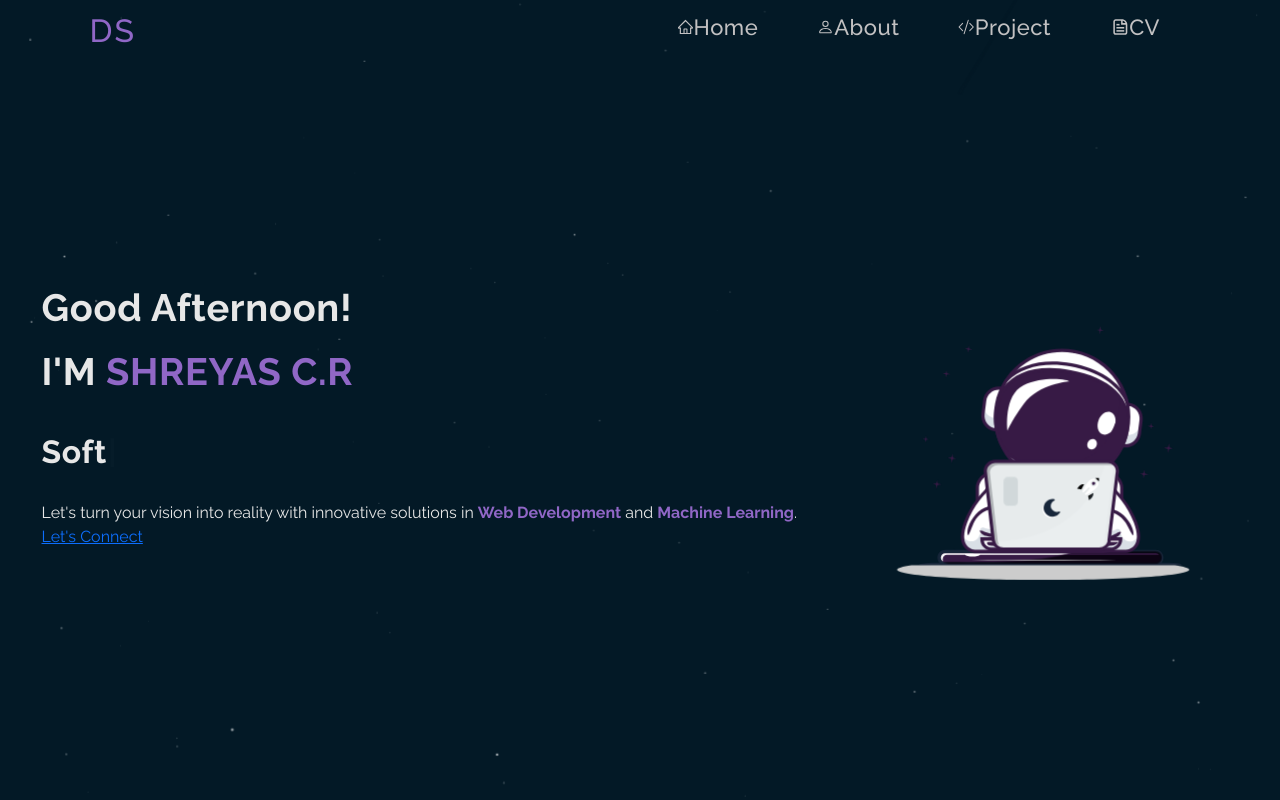
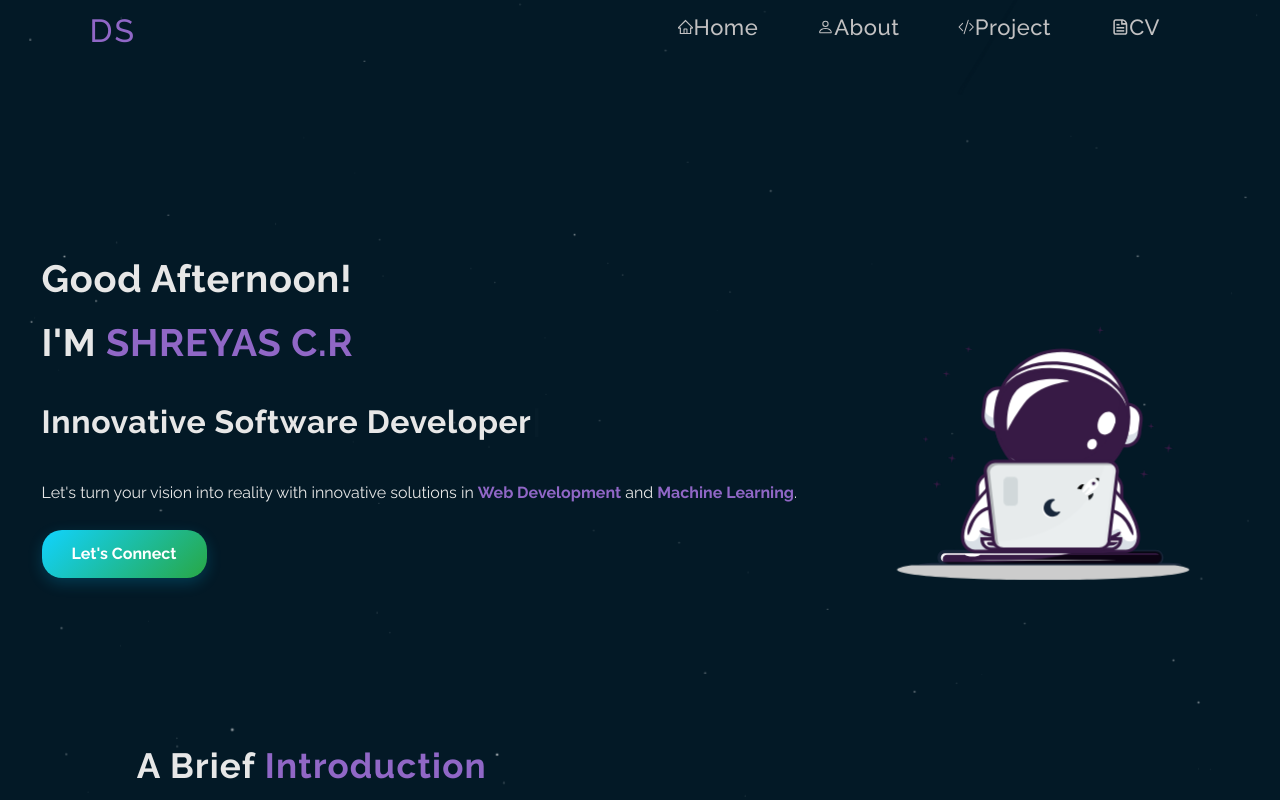
Before and after one commit to ssyasa/Portfolio, a React (Create React App) app: page / in a window 1280 px wide. Shown: the top 800 px of the page. Built offline with nearby package versions, Linux system fonts and the light colour scheme.

Commit message:
modified:   Footer.js 	modified:   Home.js 	modified:   Typed.js

```diff
--- a/src/Components/Footer.js
+++ b/src/Components/Footer.js
@@ -8,8 +8,8 @@ const Footer = () => {
       <h4>Developed by Shreyas C.R</h4>
       <h4>Copyright &copy; 2024 Shreyas</h4>
       <div className='footerLinks'>
-        <a href="https://github.com/shreyascr" target='_blank' rel="noreferrer"><FaGithub/></a>
-        <a href="https://www.linkedin.com/in/shreyas-cr/" target='_blank' rel="noreferrer"><FaLinkedin/></a>
+        <a href="https://github.com/ssyasa" target='_blank' rel="noreferrer"><FaGithub/></a>
+        <a href="https://www.linkedin.com/in/shreyas-c-r-777b4229a" target='_blank' rel="noreferrer"><FaLinkedin/></a>
         <a href='mailto:shreyassrt483@gmail.com' target='_blank' rel="noreferrer"><GrMail/></a>
       </div>
     </footer>
--- a/src/Components/Home.js
+++ b/src/Components/Home.js
@@ -1,4 +1,4 @@
-import React from 'react';
+import React, { useState } from 'react';
 import Lottie from "lottie-react";
 import SpaceBoy from "../LottieFiles/SpaceBoy.json";
 import Typed from "./Typed.js";
@@ -18,6 +18,56 @@ const getTimeOfDayGreeting = () => {
 };
 
 const Home = () => {
+  const [isHover, setIsHover] = useState(false);
+
+  const styles = {
+    aboutText: {
+      position: 'relative',
+      top: '-70px', // Shift the introduction 20px above its original position
+    },
+    ctaButton: {
+      marginTop: '25px',
+      padding: '12px 30px',
+      background: 'linear-gradient(135deg, #11d3ff, #28a745)',
+      color: '#fff',
+      border: 'none',
+      borderRadius: '20px',
+      cursor: 'pointer',
+      fontSize: '1rem',
+      fontWeight: 'bold',
+      outline: 'none',
+      position: 'relative',
+      overflow: 'hidden',
+      transition: 'transform 0.4s ease, box-shadow 0.4s ease, background 0.3s ease',
+      boxShadow: isHover
+        ? '0 15px 30px rgba(0, 195, 255, 0.4)'
+        : '0 5px 15px rgba(0, 195, 255, 0.2)',
+      transform: isHover ? 'scale(1.1) rotate(0deg)' : 'scale(1)',
+    },
+    ctaButtonHover: {
+      boxShadow: '0 20px 40px rgba(0, 195, 255, 0.6)',
+      background: 'linear-gradient(135deg, #00aaff, #20c997)',
+      transform: 'scale(1.1) rotate(3deg)',
+    },
+    rippleEffect: {
+      content: '""',
+      display: 'block',
+      position: 'absolute',
+      width: '100%',
+      height: '100%',
+      top: 0,
+      left: 0,
+      borderRadius: 'inherit',
+      background: 'rgba(255, 255, 255, 0.5)',
+      opacity: 0,
+      pointerEvents: 'none',
+      transition: 'opacity 0.6s ease, transform 0.6s ease',
+    },
+    ctaText: {
+      marginTop: '10px',
+    },
+  };
+
   return (
     <div>
       {/* Home Section */}
@@ -26,9 +76,18 @@ const Home = () => {
           <h1>{getTimeOfDayGreeting()}</h1>
           <h1>I'M <b>SHREYAS C.R</b></h1>
           <Typed />
-          <p className="cta-text">
+          <p style={styles.ctaText}>
             Let's turn your vision into reality with innovative solutions in <b>Web Development</b> and <b>Machine Learning</b>. <br />
-            <a href="#contact" className="cta-button">Let's Connect</a>
+            <button
+              style={styles.ctaButton}
+              onMouseEnter={() => setIsHover(true)}
+              onMouseLeave={() => setIsHover(false)}
+              onClick={() => window.open('https://www.linkedin.com/in/shreyas-c-r-777b4229a', '_blank')}
+              className="cta-button"
+            >
+              Let's Connect
+              <span style={styles.rippleEffect}></span>
+            </button>
           </p>
         </div>
 
@@ -42,13 +101,13 @@ const Home = () => {
 
       {/* About Section */}
       <div className='AboutPage'>
-        <div className='AboutText'>
+        <div className='AboutText' style={styles.aboutText}>
           <h1 className='AboutTextHeading'>A Brief <b>Introduction</b></h1>
           <p>
             As a versatile <b>Freelancer</b> with a deep passion for <b>Data Analytics</b>, <b>Machine Learning</b>, and <b>Web Development</b>, I help businesses and individuals turn ideas into actionable, scalable solutions.
             With a degree in <b>Bachelor of Technology</b> and hands-on experience across various industries, I specialize in crafting data-driven applications and predictive models that deliver measurable results.<br /><br />
 
-            Whether you need a web app that is fast, intuitive, and user-friendly, or a machine learning model that accurately forecasts trends and insights, I bring a wealth of knowledge in it . <br /><br />
+            Whether you need a web app that is fast, intuitive, and user-friendly, or a machine learning model that accurately forecasts trends and insights, I bring a wealth of knowledge in it. <br /><br />
 
             I focus on providing solutions that not only meet but exceed client expectations. My experience spans everything from full-stack development to designing predictive systems using machine learning and AI, tailored to solving real-world problems. Currently, I’m expanding my expertise into <b>Next.js</b> and <b>TypeScript</b> to stay on the cutting edge of web technologies.<br /><br />
 
@@ -58,11 +117,11 @@ const Home = () => {
 
         {/* Avatar Image with Hover Effect */}
         <Tilt>
-          <img className='Avatar' src={Avatar} alt="Shreyas C.R Avatar" />
+          <img className='Avatar' src={Avatar} alt="Avatar" />
         </Tilt>
       </div>
     </div>
   );
-}
+};
 
 export default Home;
--- a/src/Components/Typed.js
+++ b/src/Components/Typed.js
@@ -6,11 +6,18 @@ const Typed = () => {
     <div className="TypeEffect">
       <Typewriter
         options={{
-          strings: ['Software Developer','Data Analyst','Web Developer','Machine Learning Enthusiast', 'Full-Stack Developer'],
+          strings: [
+            'Innovative Software Developer',
+            'Professional Data Analyst',
+            'Creative Web Developer',
+            'AI & Machine Learning Enthusiast',
+            'Full-Stack Development Expert',
+          ],
           autoStart: true,
           loop: true,
-          delay: 70,
-          deleteSpeed: 20,
+          delay: 60, // Speed up the typing slightly for better engagement
+          deleteSpeed: 30, // Makes the deletion smoother
+          pauseFor: 2000, // Adds a pause after each string for better impact
         }}
       />
     </div>
```
Also changed, not shown: public/images/WebsiteImage.png (deleted).
